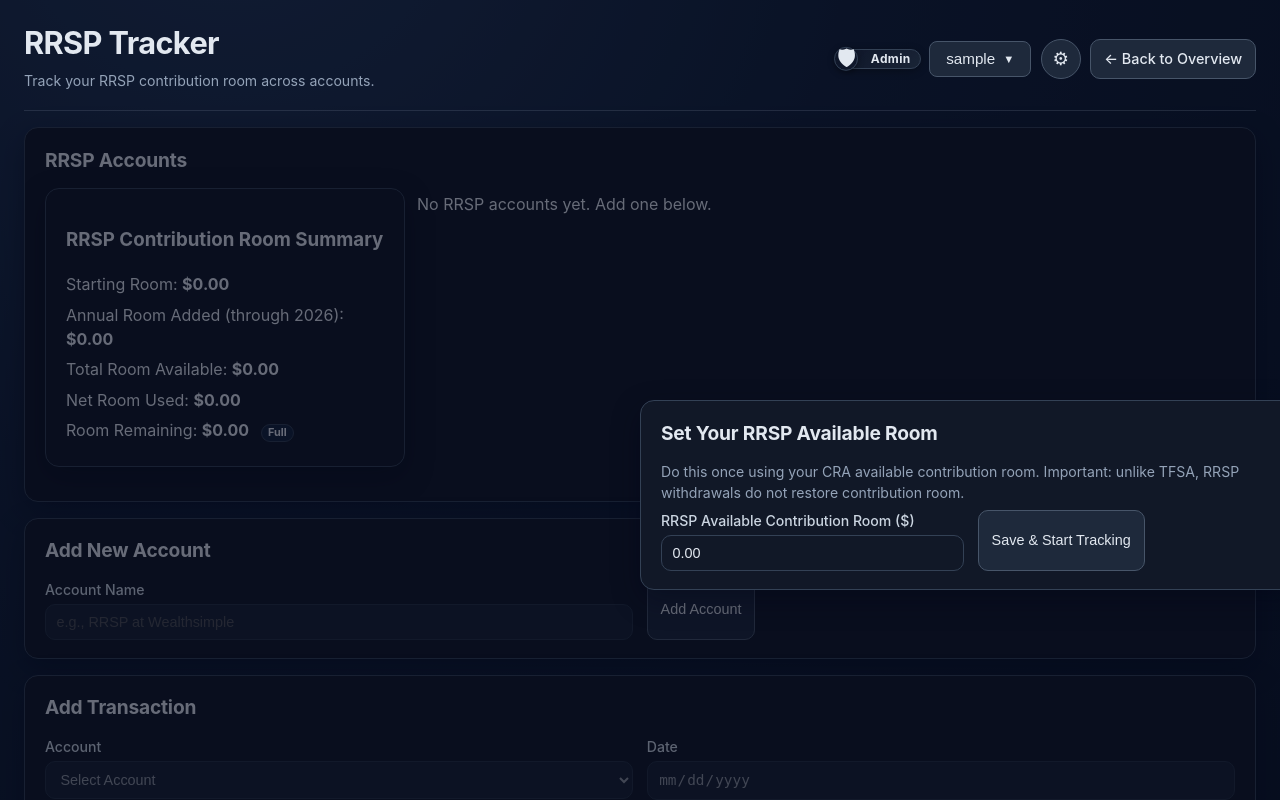
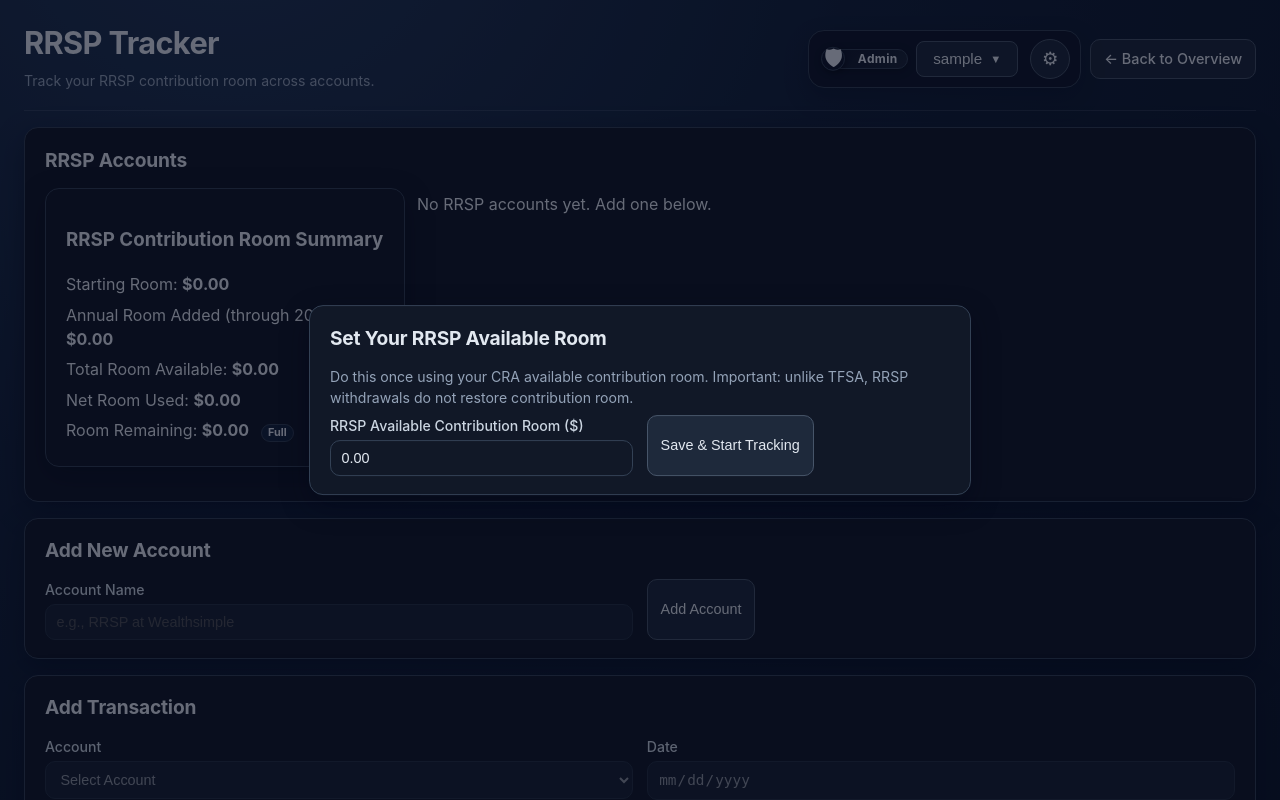
Before and after one commit to GabrielJean/FinGlass, a Django app: page /rrsp in a window 1280 px wide. Run offline with Django 5.2, Linux system fonts and the light colour scheme; the visitor is signed in with stand-in values (Sample User, id 1); data that the repository does not hold is empty.

Commit message:
feat: Enhance UI by updating header structure and adding overlay element handling in various templates and scripts

```diff
--- a/static/common.js
+++ b/static/common.js
@@ -355,7 +355,10 @@
       return;
     }
 
-    const selector = String(options.selector || ".page-header, .card");
+    const selector = String(
+      options.selector ||
+        ".page-header, .card:not(.settings-menu):not(.tfsa-opening-wizard-modal):not(.tfsa-reset-confirm-modal):not(.credit-card-reset-confirm-modal):not(.credit-card-rename-modal):not(.credit-card-delete-confirm-modal):not(.finglass-dialog-modal):not([role='dialog'])"
+    );
     const maxItems = Math.max(1, Number(options.maxItems || 10));
     const staggerMs = Math.max(8, Number(options.staggerMs || 28));
     const elements = Array.from(root.querySelectorAll(selector)).slice(0, maxItems);
@@ -382,7 +385,12 @@
 
   function initGlobalPageEnterMotion() {
     const run = () => {
-      applyPageEnterMotion({ selector: ".page-header, .card", maxItems: 12, staggerMs: 22 });
+      applyPageEnterMotion({
+        selector:
+          ".page-header, .card:not(.settings-menu):not(.tfsa-opening-wizard-modal):not(.tfsa-reset-confirm-modal):not(.credit-card-reset-confirm-modal):not(.credit-card-rename-modal):not(.credit-card-delete-confirm-modal):not(.finglass-dialog-modal):not([role='dialog'])",
+        maxItems: 12,
+        staggerMs: 22,
+      });
     };
 
     if (globalScope.document?.readyState === "loading") {
@@ -391,6 +399,22 @@
     }
 
     globalScope.setTimeout(run, 0);
+  }
+
+  function ensureOverlayElementsAtBody(...elements) {
+    const body = globalScope.document?.body;
+    if (!body) {
+      return;
+    }
+
+    elements.forEach((element) => {
+      if (!element || !(element instanceof globalScope.HTMLElement)) {
+        return;
+      }
+      if (element.parentElement !== body) {
+        body.appendChild(element);
+      }
+    });
   }
 
   let dialogElements;
@@ -606,6 +630,7 @@
     pulseElement,
     animateNumber,
     applyPageEnterMotion,
+    ensureOverlayElementsAtBody,
     showConfirmDialog,
     showAlertDialog,
   };
--- a/static/credit_card.js
+++ b/static/credit_card.js
@@ -33,6 +33,7 @@ const common = window.FinGlassCommon || {};
 const markTableBodyRefreshed = common.markTableBodyRefreshed;
 const animateNumber = common.animateNumber;
 const applyPageEnterMotion = common.applyPageEnterMotion;
+const ensureOverlayElementsAtBody = common.ensureOverlayElementsAtBody;
 
 const ccMonthlyCtx = document.getElementById("ccMonthlyChart");
 const ccCategoryCtx = document.getElementById("ccCategoryChart");
@@ -1334,6 +1335,7 @@ function openCreditCardSettingsMenu() {
   if (!creditCardSettingsSectionEl || !creditCardSettingsToggleBtnEl) {
     return;
   }
+  ensureOverlayElementsAtBody?.(creditCardSettingsBackdropEl, creditCardSettingsSectionEl);
   creditCardSettingsSectionEl.classList.remove("hidden");
   creditCardSettingsSectionEl.setAttribute("aria-hidden", "false");
   creditCardSettingsToggleBtnEl.setAttribute("aria-expanded", "true");
--- a/static/css/components.css
+++ b/static/css/components.css
@@ -75,14 +75,14 @@
   max-height: calc(100vh - 2rem);
   overflow: auto;
   margin: 0;
-  z-index: 30;
+  z-index: 2210;
 }
 
 .settings-backdrop {
   position: fixed;
   inset: 0;
   background: rgba(2, 6, 23, 0.55);
-  z-index: 25;
+  z-index: 2200;
 }
 
 .settings-backdrop:not(.hidden) {
@@ -147,7 +147,7 @@
   max-height: calc(100vh - 2rem);
   overflow: auto;
   margin: 0;
-  z-index: 35;
+  z-index: 2220;
 }
 
 .tfsa-reset-confirm-modal {
@@ -159,11 +159,11 @@
   max-height: calc(100vh - 2rem);
   overflow: auto;
   margin: 0;
-  z-index: 45;
+  z-index: 2230;
 }
 
 #tfsaResetConfirmBackdrop {
-  z-index: 40;
+  z-index: 2225;
 }
 
 .credit-card-reset-confirm-modal,
@@ -177,11 +177,11 @@
   max-height: calc(100vh - 2rem);
   overflow: auto;
   margin: 0;
-  z-index: 45;
+  z-index: 2230;
 }
 
 #creditCardResetConfirmBackdrop {
-  z-index: 40;
+  z-index: 2225;
 }
 
 .tfsa-reset-confirm-actions {
@@ -198,11 +198,11 @@
   max-height: calc(100vh - 2rem);
   overflow: auto;
   margin: 0;
-  z-index: 95;
+  z-index: 2240;
 }
 
 #finglassDialogBackdrop {
-  z-index: 90;
+  z-index: 2235;
 }
 
 .finglass-dialog-actions {
@@ -843,6 +843,25 @@ body.is-loading::before {
   animation-delay: var(--fg-enter-delay, 0ms);
 }
 
+.settings-menu.fg-page-enter-item,
+.settings-menu.fg-page-enter-item.fg-page-enter-show,
+.tfsa-opening-wizard-modal.fg-page-enter-item,
+.tfsa-opening-wizard-modal.fg-page-enter-item.fg-page-enter-show,
+.tfsa-reset-confirm-modal.fg-page-enter-item,
+.tfsa-reset-confirm-modal.fg-page-enter-item.fg-page-enter-show,
+.credit-card-reset-confirm-modal.fg-page-enter-item,
+.credit-card-reset-confirm-modal.fg-page-enter-item.fg-page-enter-show,
+.credit-card-rename-modal.fg-page-enter-item,
+.credit-card-rename-modal.fg-page-enter-item.fg-page-enter-show,
+.credit-card-delete-confirm-modal.fg-page-enter-item,
+.credit-card-delete-confirm-modal.fg-page-enter-item.fg-page-enter-show,
+.finglass-dialog-modal.fg-page-enter-item,
+.finglass-dialog-modal.fg-page-enter-item.fg-page-enter-show,
+.card[role="dialog"].fg-page-enter-item,
+.card[role="dialog"].fg-page-enter-item.fg-page-enter-show {
+  animation: none !important;
+}
+
 .fg-success-pulse {
   animation: fg-success-pulse 320ms ease-out;
 }
--- a/static/fhsa.js
+++ b/static/fhsa.js
@@ -5,6 +5,7 @@ const fmtMoney = common.fmtMoney;
 const showConfirmDialog = common.showConfirmDialog;
 const showAlertDialog = common.showAlertDialog;
 const applyPageEnterMotion = common.applyPageEnterMotion;
+const ensureOverlayElementsAtBody = common.ensureOverlayElementsAtBody;
 
 const confirmDialog = (message, options = {}) => {
     if (typeof showConfirmDialog === 'function') {
@@ -251,6 +252,7 @@ function openFhsaSettingsMenu() {
     if (!fhsaSettingsSectionEl || !fhsaSettingsToggleBtnEl) {
         return;
     }
+    ensureOverlayElementsAtBody?.(fhsaSettingsBackdropEl, fhsaSettingsSectionEl);
     fhsaSettingsSectionEl.classList.remove('hidden');
     fhsaSettingsSectionEl.setAttribute('aria-hidden', 'false');
     fhsaSettingsToggleBtnEl.setAttribute('aria-expanded', 'true');
--- a/static/overview.js
+++ b/static/overview.js
@@ -127,6 +127,7 @@ const setLoadingState = common.setLoadingState;
 const markTableBodyRefreshed = common.markTableBodyRefreshed;
 const animateNumber = common.animateNumber;
 const applyPageEnterMotion = common.applyPageEnterMotion;
+const ensureOverlayElementsAtBody = common.ensureOverlayElementsAtBody;
 
 const fmt = common.fmt;
 const fmtShares = common.fmtShares;
@@ -297,6 +298,7 @@ function openSettingsMenu() {
   if (!settingsSection || !settingsToggleBtn) {
     return;
   }
+  ensureOverlayElementsAtBody?.(settingsBackdropEl, settingsSection);
   settingsSection.classList.remove("hidden");
   settingsSection.setAttribute("aria-hidden", "false");
   settingsToggleBtn.setAttribute("aria-expanded", "true");
--- a/static/rrsp.js
+++ b/static/rrsp.js
@@ -5,6 +5,7 @@ const fmtMoney = common.fmtMoney;
 const showConfirmDialog = common.showConfirmDialog;
 const showAlertDialog = common.showAlertDialog;
 const applyPageEnterMotion = common.applyPageEnterMotion;
+const ensureOverlayElementsAtBody = common.ensureOverlayElementsAtBody;
 const confirmDialog = (message, options = {}) => {
     if (typeof showConfirmDialog === 'function') {
         return showConfirmDialog(message, options);
@@ -202,6 +203,7 @@ function openTfsaSettingsMenu() {
     if (!tfsaSettingsSectionEl || !tfsaSettingsToggleBtnEl) {
         return;
     }
+    ensureOverlayElementsAtBody?.(tfsaSettingsBackdropEl, tfsaSettingsSectionEl);
     tfsaSettingsSectionEl.classList.remove('hidden');
     tfsaSettingsSectionEl.setAttribute('aria-hidden', 'false');
     tfsaSettingsToggleBtnEl.setAttribute('aria-expanded', 'true');
--- a/static/tfsa.js
+++ b/static/tfsa.js
@@ -5,6 +5,7 @@ const fmtMoney = common.fmtMoney;
 const showConfirmDialog = common.showConfirmDialog;
 const showAlertDialog = common.showAlertDialog;
 const applyPageEnterMotion = common.applyPageEnterMotion;
+const ensureOverlayElementsAtBody = common.ensureOverlayElementsAtBody;
 const confirmDialog = (message, options = {}) => {
     if (typeof showConfirmDialog === 'function') {
         return showConfirmDialog(message, options);
@@ -197,6 +198,7 @@ function openTfsaSettingsMenu() {
     if (!tfsaSettingsSectionEl || !tfsaSettingsToggleBtnEl) {
         return;
     }
+    ensureOverlayElementsAtBody?.(tfsaSettingsBackdropEl, tfsaSettingsSectionEl);
     tfsaSettingsSectionEl.classList.remove('hidden');
     tfsaSettingsSectionEl.setAttribute('aria-hidden', 'false');
     tfsaSettingsToggleBtnEl.setAttribute('aria-expanded', 'true');
--- a/templates/acb.html
+++ b/templates/acb.html
@@ -22,7 +22,8 @@
           <p class="muted">Add ACB transactions and open any security for full transaction editing.</p>
         </div>
         <div class="header-actions">
-          <div class="user-profile-wrap">
+          <div class="header-controls-bar">
+            <div class="user-profile-wrap">
             <span
               id="userProfileAdminBadge"
               class="user-admin-badge"
@@ -37,6 +38,7 @@
             <div id="userProfileMenu" class="user-profile-menu hidden" aria-hidden="true">
               {% if request.user.is_superuser %}<button id="adminDashboardBtn" type="button" class="menu-item"><span class="menu-icon">⚙</span><span class="menu-label">Admin Panel</span></button>{% endif %}
               <button id="logoutMenuBtn" type="button" class="menu-item"><span class="menu-icon">🚪</span><span class="menu-label">Logout</span></button>
+            </div>
             </div>
           </div>
           <a class="btn-link btn-secondary" href="/">← Back to Overview</a>
--- a/templates/admin_users.html
+++ b/templates/admin_users.html
@@ -22,7 +22,8 @@
           <p class="muted">Manage users, passwords, and admin access.</p>
         </div>
         <div class="header-actions">
-          <div class="user-profile-wrap">
+          <div class="header-controls-bar">
+            <div class="user-profile-wrap">
             <span
               id="userProfileAdminBadge"
               class="user-admin-badge"
@@ -36,6 +37,7 @@
             <div id="userProfileMenu" class="user-profile-menu hidden" aria-hidden="true">
               <button id="adminDashboardBtn" type="button" class="menu-item"><span class="menu-icon">⚙</span><span class="menu-label">Admin Panel</span></button>
               <button id="logoutMenuBtn" type="button" class="menu-item"><span class="menu-icon">🚪</span><span class="menu-label">Logout</span></button>
+            </div>
             </div>
           </div>
           <a class="btn-link btn-secondary" href="/">← Back to Overview</a>
--- a/templates/holdings.html
+++ b/templates/holdings.html
@@ -22,7 +22,8 @@
           <p class="muted">Add, edit, and delete investment account holdings without importing files.</p>
         </div>
         <div class="header-actions">
-          <div class="user-profile-wrap">
+          <div class="header-controls-bar">
+            <div class="user-profile-wrap">
             <span
               id="userProfileAdminBadge"
               class="user-admin-badge"
@@ -37,6 +38,7 @@
             <div id="userProfileMenu" class="user-profile-menu hidden" aria-hidden="true">
               {% if request.user.is_superuser %}<button id="adminDashboardBtn" type="button" class="menu-item"><span class="menu-icon">⚙</span><span class="menu-label">Admin Panel</span></button>{% endif %}
               <button id="logoutMenuBtn" type="button" class="menu-item"><span class="menu-icon">🚪</span><span class="menu-label">Logout</span></button>
+            </div>
             </div>
           </div>
           <a class="btn-link btn-secondary" href="/">← Back to Overview</a>
--- a/templates/import_wizard.html
+++ b/templates/import_wizard.html
@@ -356,7 +356,8 @@
           <p class="muted">Import transactions, holdings, or credit card data into FinGlass</p>
         </div>
         <div class="header-actions">
-          <div class="user-profile-wrap">
+          <div class="header-controls-bar">
+            <div class="user-profile-wrap">
             <span
               id="userProfileAdminBadge"
               class="user-admin-badge"
@@ -371,6 +372,7 @@
             <div id="userProfileMenu" class="user-profile-menu hidden" aria-hidden="true">
               {% if request.user.is_superuser %}<button id="adminDashboardBtn" type="button" class="menu-item"><span class="menu-icon">⚙</span><span class="menu-label">Admin Panel</span></button>{% endif %}
               <button id="logoutMenuBtn" type="button" class="menu-item"><span class="menu-icon">🚪</span><span class="menu-label">Logout</span></button>
+            </div>
             </div>
           </div>
           <a href="/" class="btn-link btn-secondary">← Back to Dashboard</a>
--- a/templates/net_worth.html
+++ b/templates/net_worth.html
@@ -22,7 +22,8 @@
           <p class="muted">Add, edit, and remove net worth entries over time.</p>
         </div>
         <div class="header-actions">
-          <div class="user-profile-wrap">
+          <div class="header-controls-bar">
+            <div class="user-profile-wrap">
             <span
               id="userProfileAdminBadge"
               class="user-admin-badge"
@@ -37,6 +38,7 @@
             <div id="userProfileMenu" class="user-profile-menu hidden" aria-hidden="true">
               {% if request.user.is_superuser %}<button id="adminDashboardBtn" type="button" class="menu-item"><span class="menu-icon">⚙</span><span class="menu-label">Admin Panel</span></button>{% endif %}
               <button id="logoutMenuBtn" type="button" class="menu-item"><span class="menu-icon">🚪</span><span class="menu-label">Logout</span></button>
+            </div>
             </div>
           </div>
           <a class="btn-link btn-secondary" href="/">← Back to Overview</a>
--- a/templates/rrsp.html
+++ b/templates/rrsp.html
@@ -22,7 +22,8 @@
           <p class="muted">Track your RRSP contribution room across accounts.</p>
         </div>
         <div class="header-actions">
-          <div class="user-profile-wrap">
+          <div class="header-controls-bar">
+            <div class="user-profile-wrap">
             <span
               id="userProfileAdminBadge"
               class="user-admin-badge"
@@ -38,8 +39,8 @@
               {% if request.user.is_superuser %}<button id="adminDashboardBtn" type="button" class="menu-item"><span class="menu-icon">⚙</span><span class="menu-label">Admin Panel</span></button>{% endif %}
               <button id="logoutMenuBtn" type="button" class="menu-item"><span class="menu-icon">🚪</span><span class="menu-label">Logout</span></button>
             </div>
-          </div>
-          <div class="settings-menu-wrap">
+            </div>
+            <div class="settings-menu-wrap">
             <button
               id="tfsaSettingsToggleBtn"
               class="settings-gear-btn"
@@ -130,6 +131,7 @@
                 <button id="tfsa-reset-data-btn" type="button" class="btn-danger">Reset All RRSP Data</button>
               </div>
             </section>
+            </div>
           </div>
           <a class="btn-link btn-secondary" href="/">← Back to Overview</a>
         </div>
--- a/templates/security.html
+++ b/templates/security.html
@@ -22,7 +22,8 @@
           <p class="muted">Security detail and transaction editing.</p>
         </div>
         <div class="header-actions">
-          <div class="user-profile-wrap">
+          <div class="header-controls-bar">
+            <div class="user-profile-wrap">
             <span
               id="userProfileAdminBadge"
               class="user-admin-badge"
@@ -37,6 +38,7 @@
             <div id="userProfileMenu" class="user-profile-menu hidden" aria-hidden="true">
               {% if request.user.is_superuser %}<button id="adminDashboardBtn" type="button" class="menu-item"><span class="menu-icon">⚙</span><span class="menu-label">Admin Panel</span></button>{% endif %}
               <button id="logoutMenuBtn" type="button" class="menu-item"><span class="menu-icon">🚪</span><span class="menu-label">Logout</span></button>
+            </div>
             </div>
           </div>
           <a class="btn-link btn-secondary" href="/">← Back to Overview</a>
```
Also changed, not shown: templates/credit_card.html (+5 -3 lines), templates/fhsa.html (+5 -3 lines), templates/tfsa.html (+5 -3 lines).
